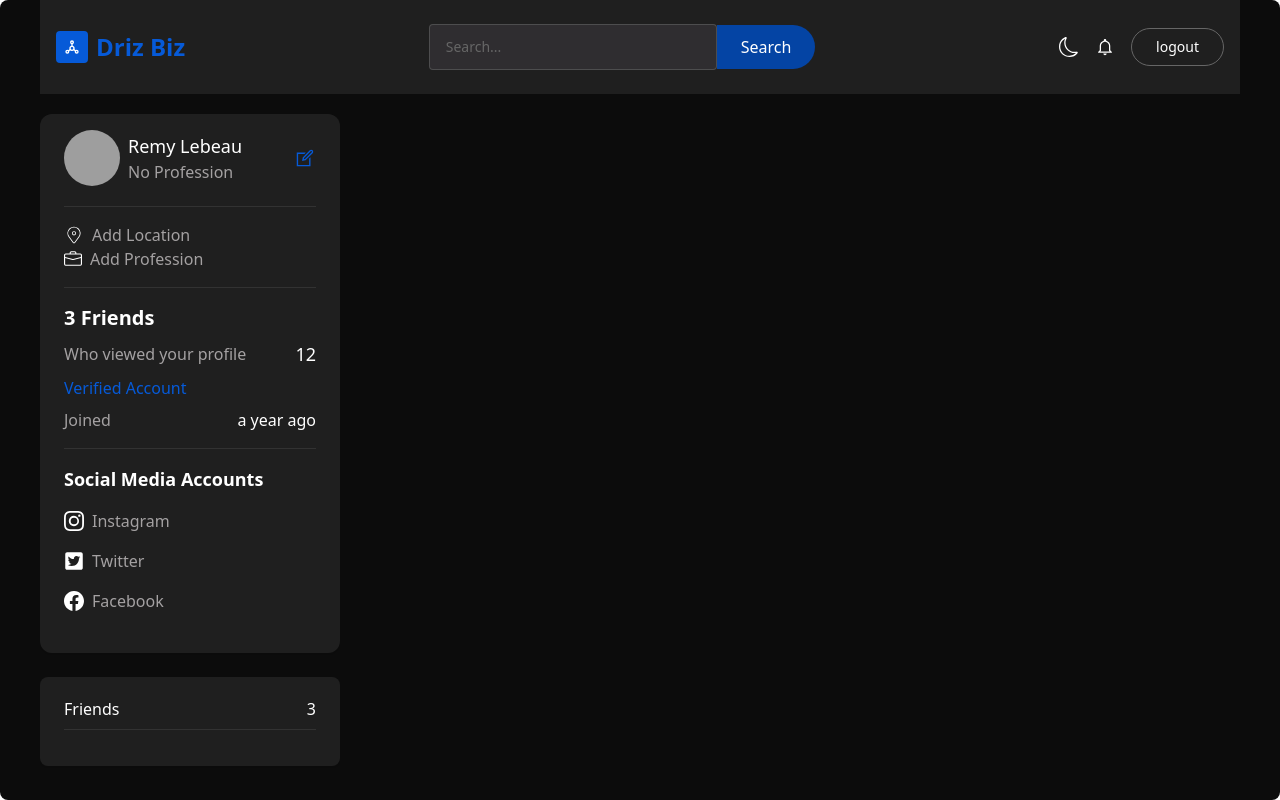
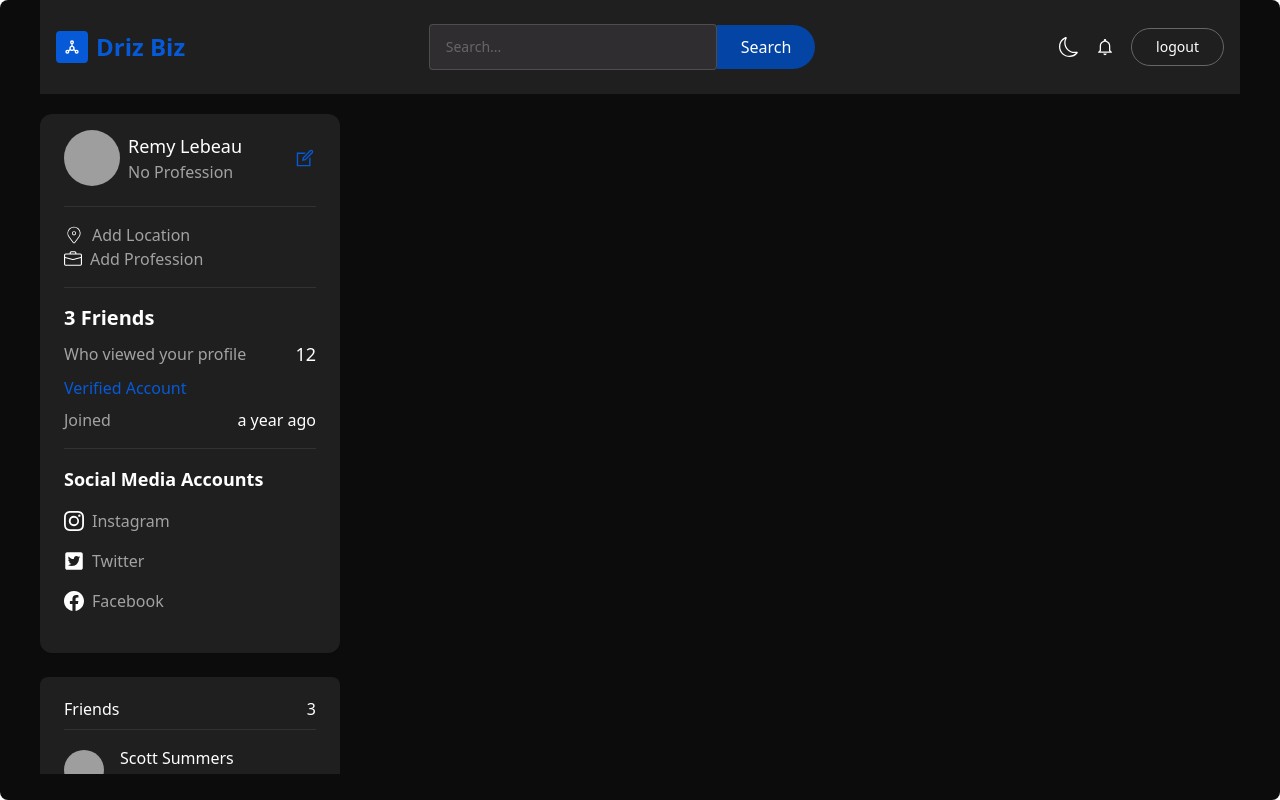
Before and after one commit to mdrisco4/fullstack_social_media_react_FE, a React (Create React App) app: page / in a window 1280 px wide. Built offline with nearby package versions, Linux system fonts and the light colour scheme; grey boxes are pictures that could not be loaded.

Commit message:
found incorrect {} where () should be.  Corrected and working.

```diff
--- a/src/components/FriendsCard.jsx
+++ b/src/components/FriendsCard.jsx
@@ -11,7 +11,7 @@ const FriendsCard = ({ friends }) => {
           <span>{friends?.length}</span>
         </div>
         <div className="w-full flex flex-col gap-4 pt-4">
-          {friends?.map((friend) => {
+          {friends?.map((friend) => (
             <Link
               to={"/profile/" + friend?._id}
               key={friend?._id}
@@ -31,7 +31,7 @@ const FriendsCard = ({ friends }) => {
                 </span>
               </div>
             </Link>
-          })}
+          ))}
         </div>
       </div>
     </div>
```
